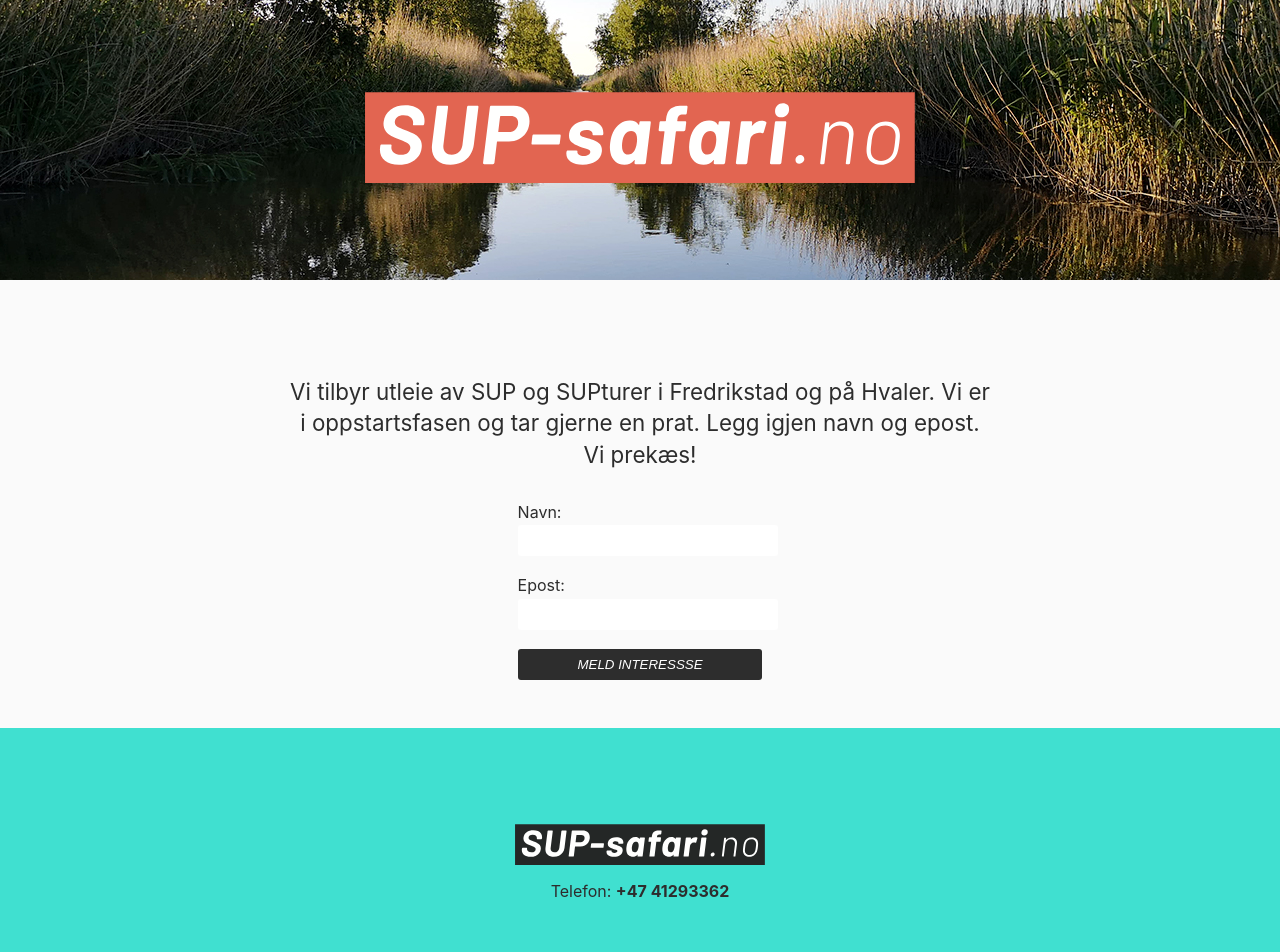
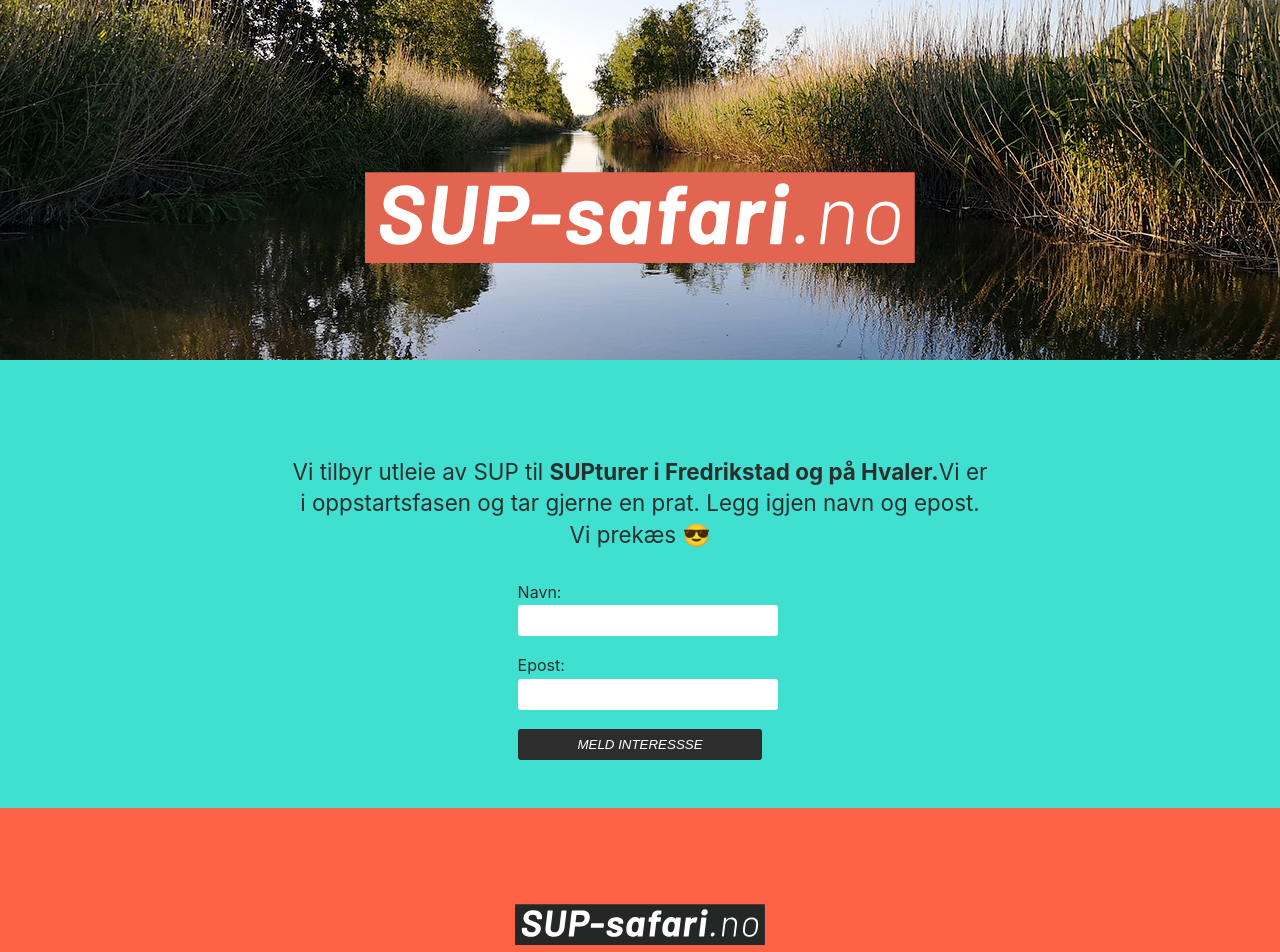
Before and after one commit to mariusgrondahl/sup-safari, a Next.js app: page / in a window 1280 px wide. Shown: the top 952 px of the page. Built offline with nearby package versions, Linux system fonts and the light colour scheme.

Commit message:
added tomato

```diff
--- a/components/Footer.js
+++ b/components/Footer.js
@@ -2,7 +2,7 @@ import React from 'react'
 import styled from "@emotion/styled";
 
 const FooterWrap = styled.div`
-   background: turquoise;
+   background:tomato;
   display: flex;
   flex-direction: column;
   justify-content: flex-start;
--- a/pages/index.js
+++ b/pages/index.js
@@ -14,14 +14,14 @@ const Home = () => (
       <link rel='icon' href='/favicon.ico' />
     </Head>
 
-    <Fullscreen image="/img/supsafari-hvaler.jpg" height="35vh">
+    <Fullscreen image="/img/supsafari-hvaler.jpg" height="45vh">
       <img className="logo" src="/logo-red.svg"  alt="sup safari logo" />
     </Fullscreen>
 
     <div className='hero'>
       <p className='description'>
-        Vi tilbyr utleie av SUP og SUPturer i Fredrikstad og på Hvaler.
-        Vi er i oppstartsfasen og tar gjerne en prat. Legg igjen navn og epost. Vi prekæs!
+        Vi tilbyr utleie av SUP til <strong>SUPturer i Fredrikstad og på Hvaler.</strong>
+        Vi er i oppstartsfasen og tar gjerne en prat. Legg igjen navn og epost. Vi prekæs &#128526;
       </p>
       <ContactForm />
     </div>
@@ -33,7 +33,7 @@ const Home = () => (
         margin: 0;
         font-family: -apple-system, BlinkMacSystemFont, Avenir Next, Avenir,
         Helvetica, sans-serif;
-        background: #fafafa;
+        background:turquoise;
         color: #2d2d2d;
       }
 
```
